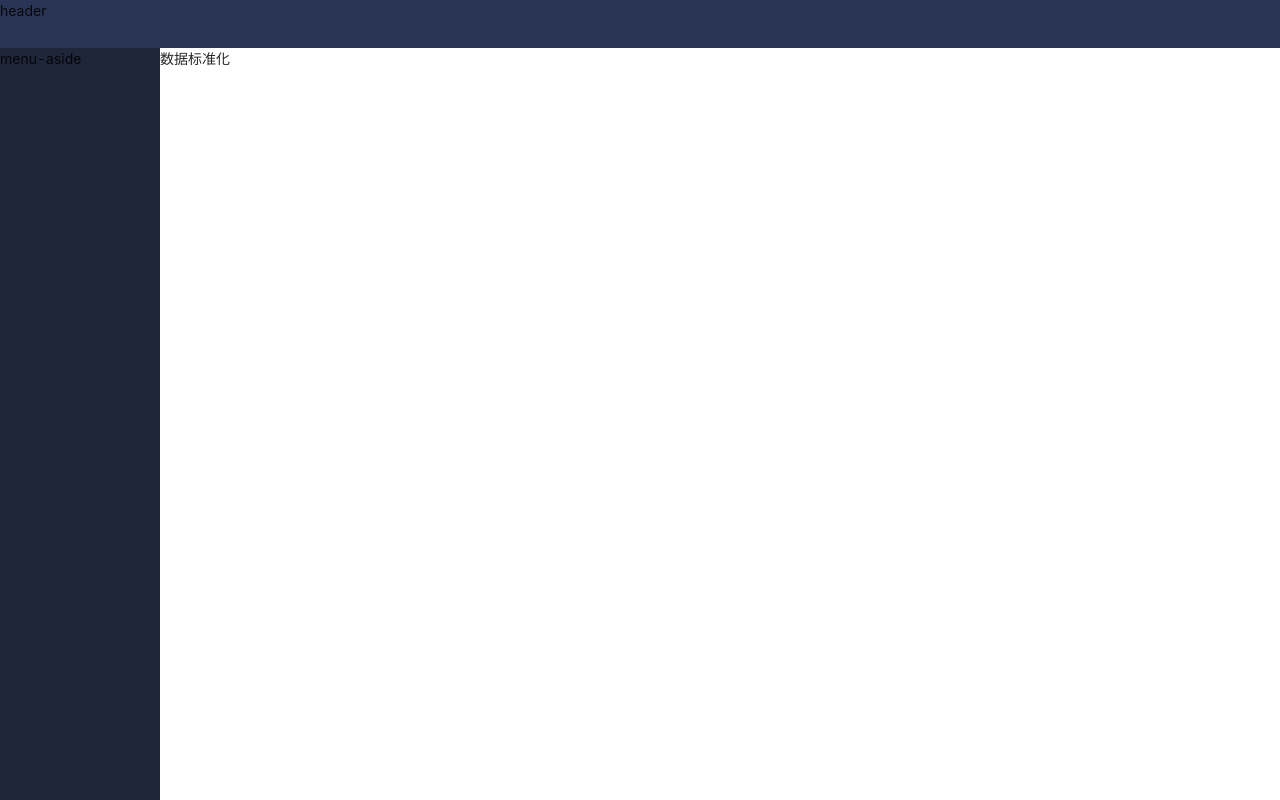
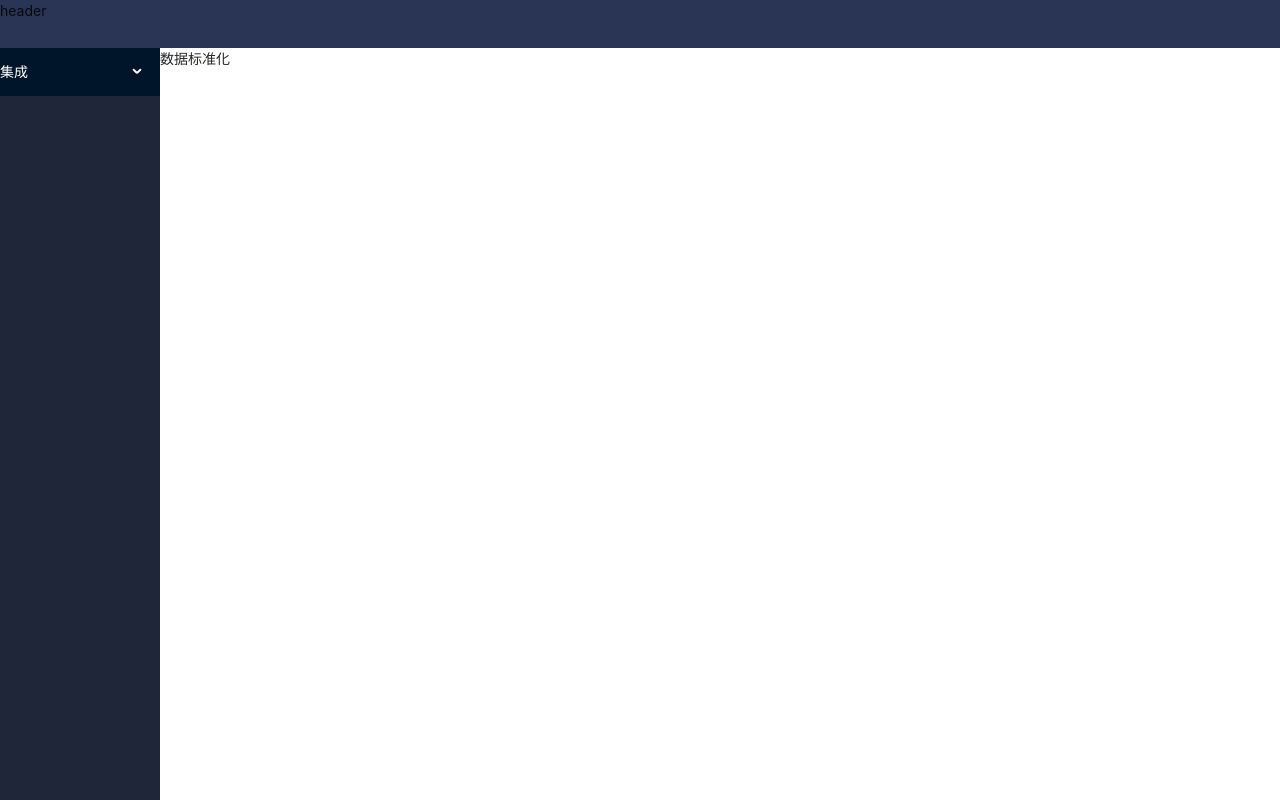
Before and after one commit to Elias-cug/react-ts-antd, a React app: page /integration/data-standardization in a window 1280 px wide. Built offline with nearby package versions, Linux system fonts and the light colour scheme.

Commit message:
增加菜单

```diff
--- a/package.json
+++ b/package.json
@@ -46,6 +46,7 @@
     "jest-circus": "26.6.0",
     "jest-resolve": "26.6.0",
     "jest-watch-typeahead": "0.6.1",
+    "lodash": "^4.17.21",
     "mini-css-extract-plugin": "0.11.3",
     "optimize-css-assets-webpack-plugin": "5.0.4",
     "pnp-webpack-plugin": "1.6.4",
--- a/src/layout/index.tsx
+++ b/src/layout/index.tsx
@@ -1,19 +1,18 @@
-import React, {ReactNode} from "react";
-import Header from './header'
+import React, { ReactNode } from 'react'
+import BrHeader from './br-header'
 import MenuAside from './menu-aside'
+
 interface MainLayoutProps {
   children: ReactNode
 }
 
-function MainLayout(props: MainLayoutProps) {
+function MainLayout (props: MainLayoutProps) {
   return (
-    <div className="container">
-      <Header></Header>
-      <div className="main-container-wrapper">
+    <div className='container'>
+      <BrHeader></BrHeader>
+      <div className='main-container-wrapper'>
         <MenuAside></MenuAside>
-        <div className="main-content">
-          {props.children}
-        </div>
+        <div className='main-content'>{props.children}</div>
       </div>
     </div>
   )
--- a/src/layout/menu-aside/index.tsx
+++ b/src/layout/menu-aside/index.tsx
@@ -1,11 +1,45 @@
-import React from "react";
+import React, { FC } from 'react';
+import { Link } from 'react-router-dom';
+import { Menu } from 'antd';
+import layoutRouter from '../../router/moudles/layout-router';
+import { RouteType } from '../../types/router-type';
 
-function MenuAside() {
-  return (
-    <div className="menu-aside">
-      menu-aside
-    </div>
-  )
+const { SubMenu } = Menu;
+interface SubMenuListProps {
+  router: Array<RouteType>;
 }
 
-export default MenuAside
+const SubMenuList: FC<SubMenuListProps> = (props: SubMenuListProps) => {
+  console.log('渲染了');
+  return (
+    <div>
+      {props.router.map(item => {
+        if (item.children && item.children.length > 0) {
+          return (
+            <SubMenu key={item.path} title={item.meta.title}>
+              <SubMenuList router={item.children}></SubMenuList>
+            </SubMenu>
+          );
+        } else {
+          return (
+            <Menu.Item key={item.path}>
+              <Link to={item.path}>{item.meta.title}</Link>
+            </Menu.Item>
+          );
+        }
+      })}
+    </div>
+  );
+};
+
+const MenuAside: FC = () => {
+  return (
+    <div className='menu-aside'>
+      <Menu mode='inline' theme='dark'>
+        <SubMenuList router={layoutRouter}></SubMenuList>
+      </Menu>
+    </div>
+  );
+};
+
+export default MenuAside;
--- a/src/router/moudles/index.ts
+++ b/src/router/moudles/index.ts
@@ -1,27 +1,26 @@
-import layoutRouter from "./layout-router"
-import noLayoutRouter from "./no-layout-router"
-import { RouteType } from '../model/router-type'
-const routesHasChild = [layoutRouter]
-const layoutRouterDepth0: RouteType[]= []
+import layoutRouter from './layout-router';
+import noLayoutRouter from './no-layout-router';
+import { RouteType } from '@/types/router-type';
+const routesHasChild = layoutRouter;
+const layoutRouterDepth0: RouteType[] = [];
 
-handleRouter(routesHasChild)
-console.log(layoutRouterDepth0);
+handleRouter(routesHasChild);
 
-function handleRouter(route: RouteType[] | RouteType){
-  if(Array.isArray(route)) {
+function handleRouter (route: RouteType[] | RouteType) {
+  if (Array.isArray(route)) {
     route.forEach(item => {
-      handleRouter(item)
-    })
-  } else if(route.children) {
+      handleRouter(item);
+    });
+  } else if (route.children) {
     route.children.forEach(item => {
-      handleRouter(item)
-    })
+      handleRouter(item);
+    });
   } else {
-    layoutRouterDepth0.push(route)
+    layoutRouterDepth0.push(route);
   }
 }
 
 export default {
   layoutRouter: layoutRouterDepth0,
   noLayoutRouter: noLayoutRouter
-}
+};
--- a/src/router/moudles/layout-router.ts
+++ b/src/router/moudles/layout-router.ts
@@ -1,18 +1,23 @@
-import DataAccess from "../../page/data-access"
-import DataStandardization from "../../page/data-standardization"
-const layoutRouter = {
+import DataAccess from '../../page/data-access';
+import DataStandardization from '../../page/data-standardization';
+const layoutRouter = [
+  {
     path: '/integration',
-  meta: {title: '集成', icon:''},
-  children: [{
+    meta: { title: '集成', icon: '' },
+    children: [
+      {
         path: '/integration/data-access',
         isExact: true,
         component: DataAccess,
-    meta: {title: '数据接入', icon:''},
-  },{
+        meta: { title: '数据接入', icon: '' }
+      },
+      {
         path: '/integration/data-standardization',
         isExact: true,
         component: DataStandardization,
-    meta: {title: '数据标准化', icon:''},
-  }]
+        meta: { title: '数据标准化', icon: '' }
       }
-export default layoutRouter
+    ]
+  }
+];
+export default layoutRouter;
--- /dev/null
+++ b/src/types/router-type.ts
@@ -0,0 +1,7 @@
+export interface RouteType {
+  path: string;
+  isExact?: boolean;
+  component?: any;
+  meta: any;
+  children?: RouteType[];
+}
```
Also changed, not shown: config/webpack.config.js (+64 -64 lines), src/router/model/router-type.ts (deleted, +0 -7 lines), tsconfig.json (+6 -4 lines), .eslintrc.js, .prettierrc.js (added), src/layout/br-header/index.tsx (renamed from src/layout/header/index.tsx). Lines whose indentation alone changed are shown as unchanged.
